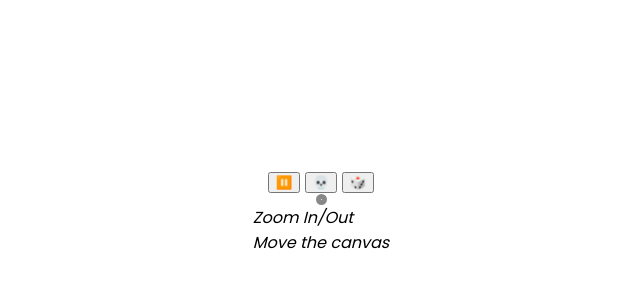
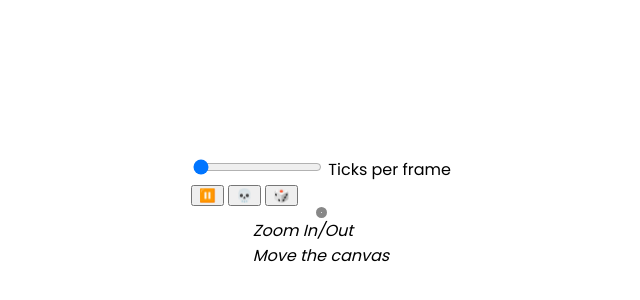
Before and after one commit to reeves-48777/wasm-game-of-life, a website built with webpack: page www/index.html in a window 1280 px wide. Shown: the part 196-496 px from the top of the page, without its empty margins (327-967 px from the left). Built offline with nearby package versions, Linux system fonts and the light colour scheme; what wasm-game-of-life would draw is missing.

Commit message:
feat - ticks per frame
Added an input that controls how many ticks occur per animation frame

```diff
--- a/www/index.html
+++ b/www/index.html
@@ -34,12 +34,17 @@
   </head>
   <body>
     <noscript>This page contains webassembly and javascript content, please enable javascript in your browser.</noscript>
-    <div class="buttons-flex">
-      <button id="play-pause"></button>
-      <button id="dead">💀</button>
-      <button id="random">🎲</button>
+    <div class="controls">
+      <div class="input">
+        <input type="range" id="ticks-per-frame" name="ticks-per-frame" min="1" max="10" value="1"/>
+        <label for="ticks-per-frame">Ticks per frame</label>
+      </div>
+      <div class="buttons-flex">
+        <button id="play-pause"></button>
+        <button id="dead">💀</button>
+        <button id="random">🎲</button>
+      </div>
     </div>
-
     <canvas id="game-of-life-canvas"></canvas>
     <div class="text">
       <div class="label">
--- a/www/index.js
+++ b/www/index.js
@@ -202,11 +202,14 @@ if (canvas.getContext) {
         drawCells();
     })
 
+    let ticksPerFrame = document.getElementById("ticks-per-frame");
 
     let animationId = null;
     const renderLoop = () => {
         // debugger;
-        universe.tick();
+        for (let i = 0; i < ticksPerFrame.value; i++) {
+            universe.tick();
+        }
         draw();
         animationId = requestAnimationFrame(renderLoop);
     };
```
